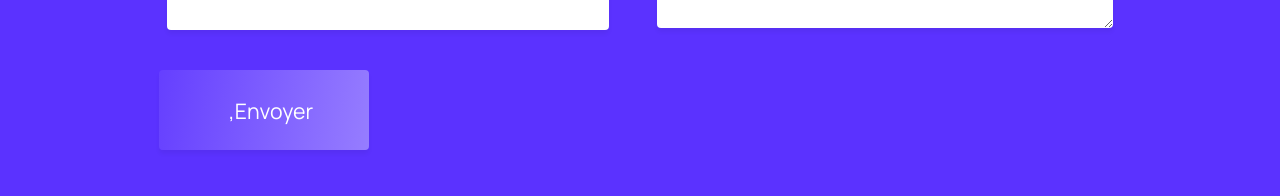
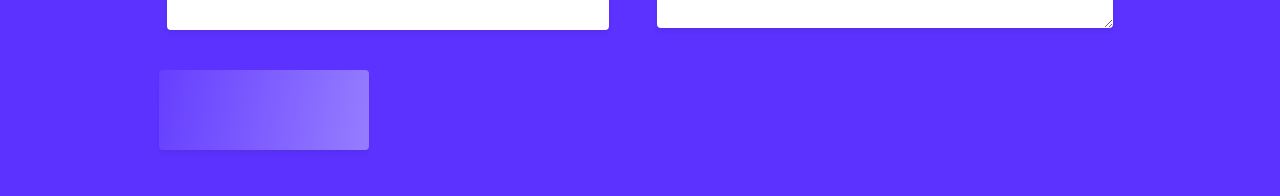
Before and after one commit to Fabio1008/D-buggez-le-site-d-une-agence-d-v-nementiel, a React (Create React App) app: page / in a window 1280 px wide. Shown: the part 5915-6111 px from the top of the page. Built offline with nearby package versions, Linux system fonts and the light colour scheme.

Commit message:
ajout de title à button

```diff
--- a/src/containers/Form/index.js
+++ b/src/containers/Form/index.js
@@ -57,8 +57,10 @@ const Form = ({ onSuccess, onError }) => {
           />
           <Field placeholder="" label="Email" value={email}
             onChange={(e) => setEmail(e.target.value)}/>
-          <Button type={BUTTON_TYPES.SUBMIT} disabled={sending || !isFormValid}> {/* envoyer si tous les champs sont remplis */}
-            {sending ? "En cours" : "Envoyer"}
+          <Button type={BUTTON_TYPES.SUBMIT}
+          title={sending ? "En cours" : "Envoyer"}
+          disabled={sending || !isFormValid} data-testid="button-test-id" > {/* envoyer si tous les champs sont remplis */}
+
           </Button>
         </div>
         <div className="col">
```
